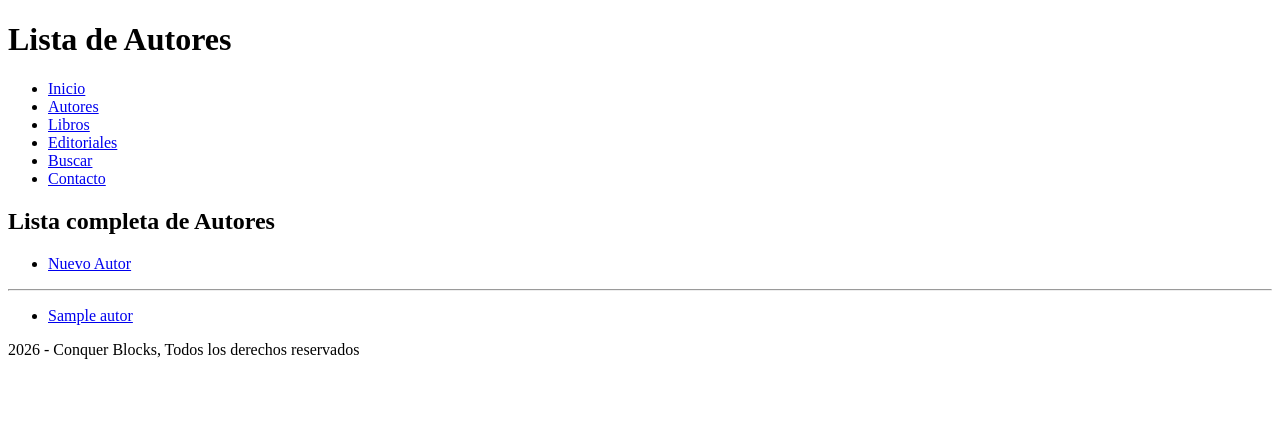
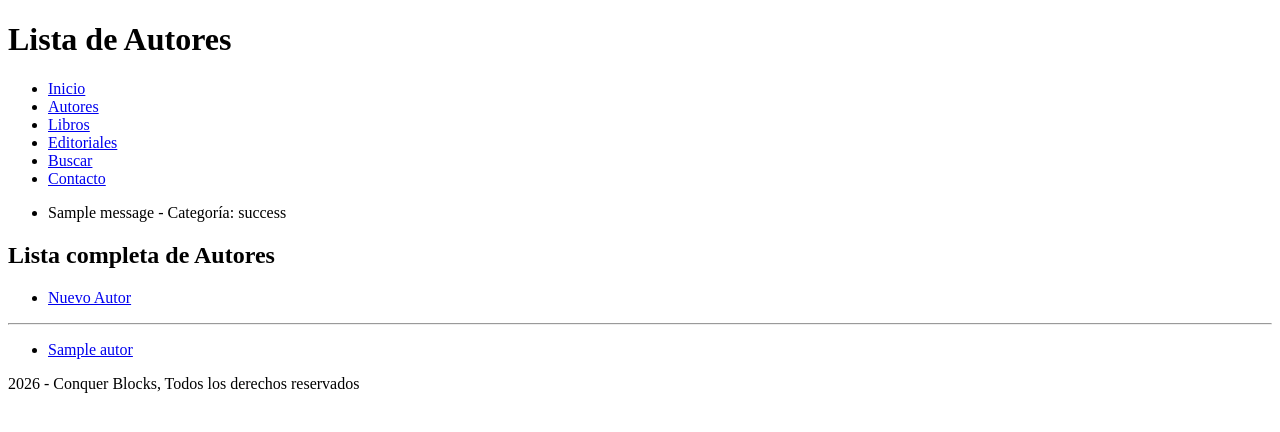
Before and after one commit to jaickerlozano/django-library-management-system, a Django app: template biblioteca/templates/autores/AutorList.html in a window 1280 px wide. Shown: the top 432 px of the page. Run offline with Django 3.2, Linux system fonts and the light colour scheme; the template is opened without the code that fills it: most values are stand-ins (such as "Sample title", 1, 10 or a date in 2020); one stand-in notice (Sample message) is shown.

Commit message:
ui: actualizar menú principal y exportar vistas del paquete books

```diff
--- a/biblioteca/templates/_includes/_menu_principal.html
+++ b/biblioteca/templates/_includes/_menu_principal.html
@@ -5,4 +5,19 @@
         <li><a href="{% url 'editorial:list' %}">Editoriales</a></li>
         <li><a href="{% url 'search' %}">Buscar</a></li>
         <li><a href="{% url 'contacto' %}">Contacto</a></li>
+
+        {% if user.is_authenticated %}
+            <li>Usuario logueado: {{ user.username }}</li>
+        {% endif %}
     </ul>
+
+    <!-- Esta sección es para mostrar los mensajes usando messages de django-->
+    {% if messages %}
+        <section class="messages">
+            <ul>
+                {% for message in messages %}
+                    <li class="message {{ message.tags }}"> {{ message}} - Categoría: {{ message.tags }} </li>
+                {% endfor %}
+            </ul>
+        </section>
+    {% endif %}
```
